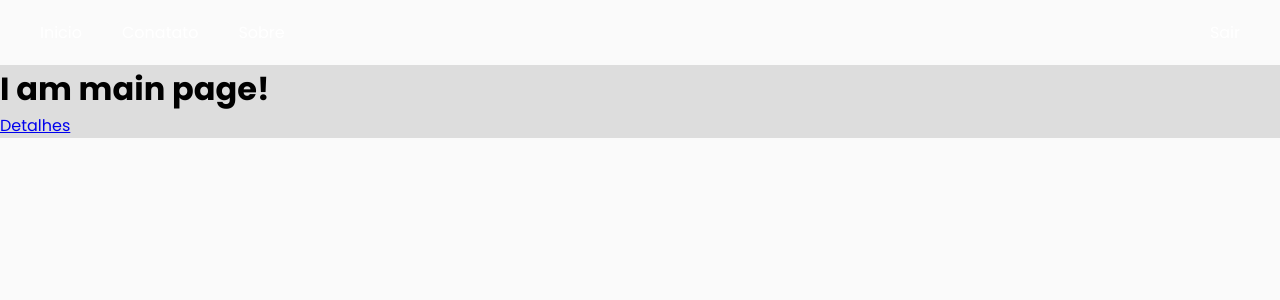
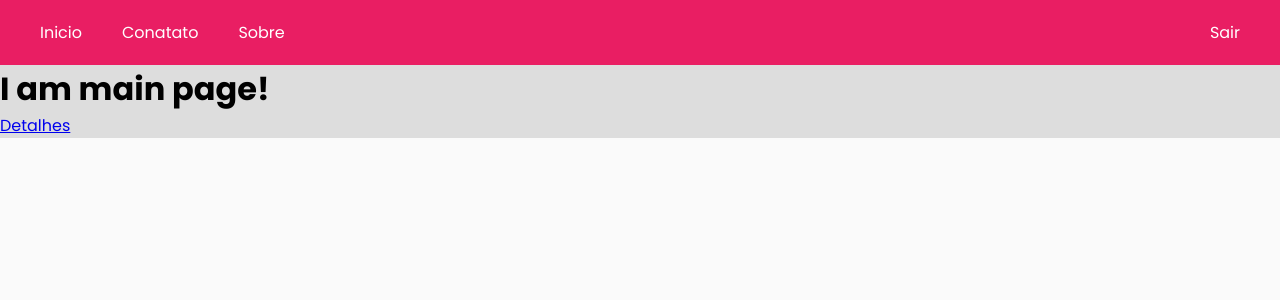
Before and after one commit to gabrieldasilvadev/product-manager, a React (Vite) app: page / in a window 1280 px wide. Shown: the top 300 px of the page. Built offline with nearby package versions, Linux system fonts and the light colour scheme.

Commit message:
Create variable colors primary and secondary

```diff
--- a/src/Global.css
+++ b/src/Global.css
@@ -12,3 +12,8 @@ body {
   background-color: #FAFAFA;
   font-family: 'Poppins', sans-serif;
 }
+
+:root {
+  --primary-color: #E91E63;
+  --secondary-color: #EC407A;
+}
```
